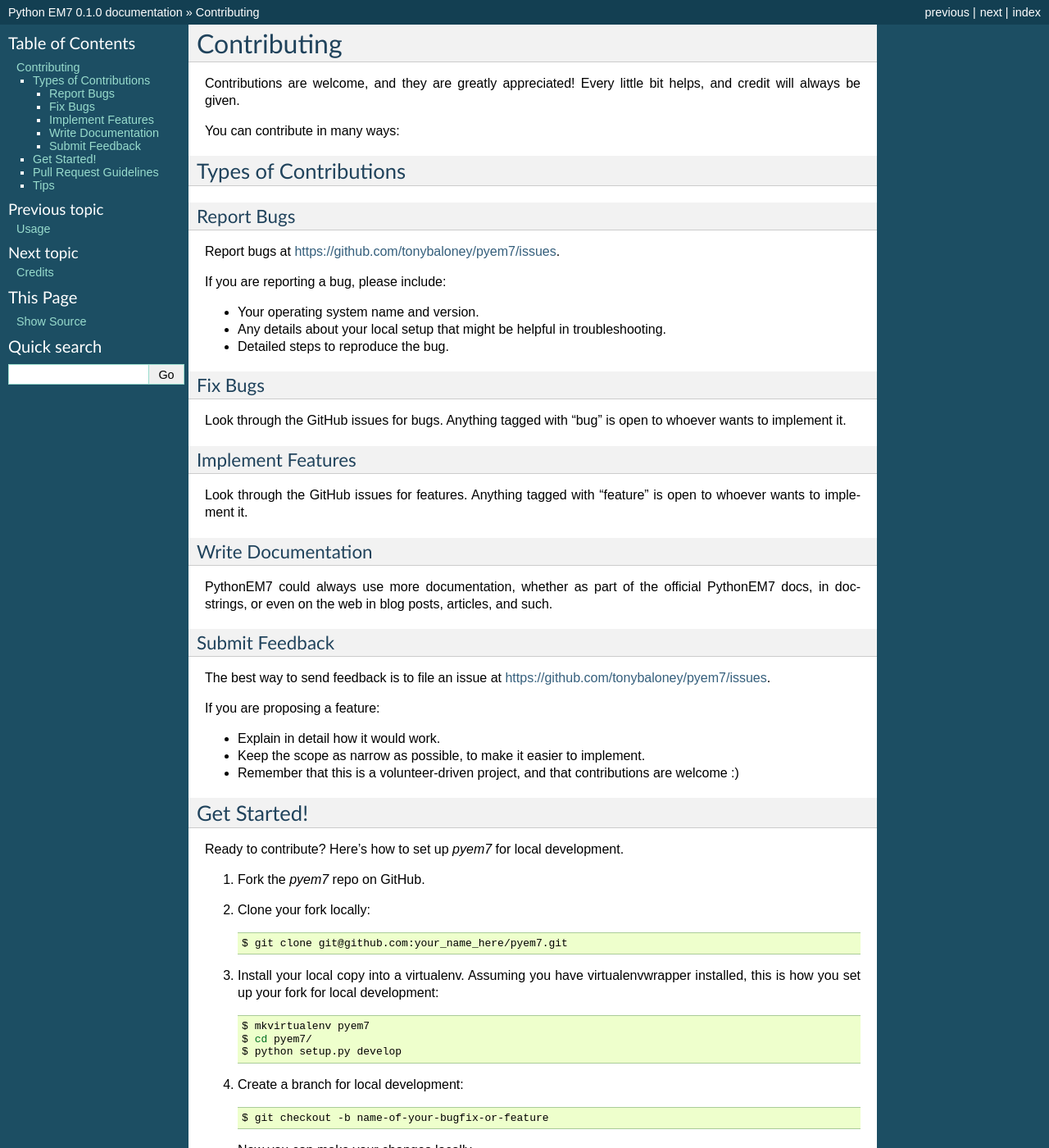
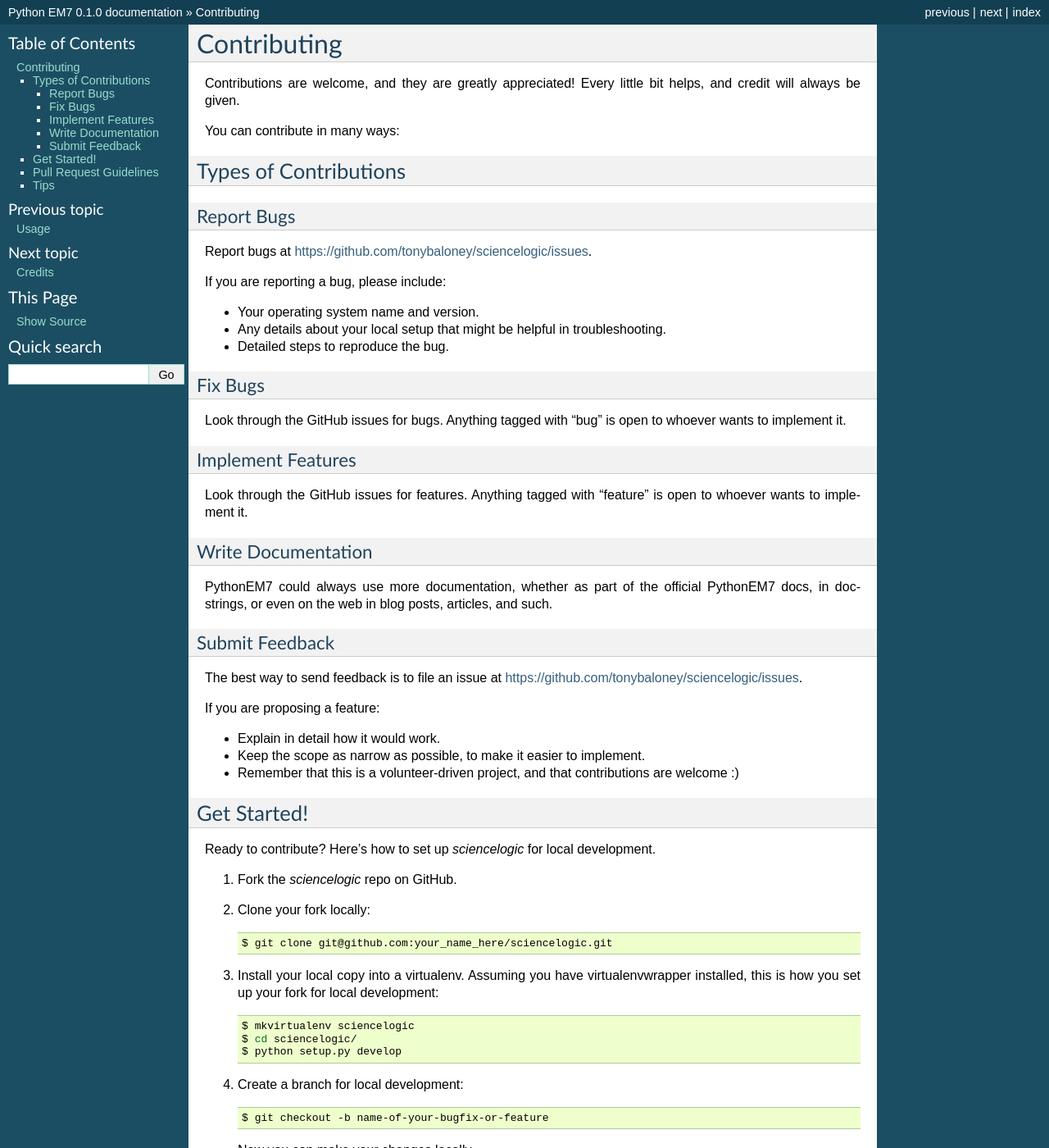
Before and after one commit to tonybaloney/sciencelogic, a Sphinx documentation site: the page built from docs/contributing.rst, in a window 1280 px wide and 1400 px high. Shown: the whole window at 82% size. Built offline with Sphinx 7.4.7, drawn with Linux system fonts in a browser that asks for light colours; some of the changed text lies outside the part shown.

Commit message:
update to sciencelogic namespace

```diff
--- a/CONTRIBUTING.rst
+++ b/CONTRIBUTING.rst
@@ -15,7 +15,7 @@ Types of Contributions
 Report Bugs
 ~~~~~~~~~~~
 
-Report bugs at https://github.com/tonybaloney/pyem7/issues.
+Report bugs at https://github.com/tonybaloney/sciencelogic/issues.
 
 If you are reporting a bug, please include:
 
@@ -45,7 +45,7 @@ articles, and such.
 Submit Feedback
 ~~~~~~~~~~~~~~~
 
-The best way to send feedback is to file an issue at https://github.com/tonybaloney/pyem7/issues.
+The best way to send feedback is to file an issue at https://github.com/tonybaloney/sciencelogic/issues.
 
 If you are proposing a feature:
 
@@ -57,17 +57,17 @@ If you are proposing a feature:
 Get Started!
 ------------
 
-Ready to contribute? Here's how to set up `pyem7` for local development.
+Ready to contribute? Here's how to set up `sciencelogic` for local development.
 
-1. Fork the `pyem7` repo on GitHub.
+1. Fork the `sciencelogic` repo on GitHub.
 2. Clone your fork locally::
 
-    $ git clone git@github.com:your_name_here/pyem7.git
+    $ git clone git@github.com:your_name_here/sciencelogic.git
 
 3. Install your local copy into a virtualenv. Assuming you have virtualenvwrapper installed, this is how you set up your fork for local development::
 
-    $ mkvirtualenv pyem7
-    $ cd pyem7/
+    $ mkvirtualenv sciencelogic
+    $ cd sciencelogic/
     $ python setup.py develop
 
 4. Create a branch for local development::
@@ -78,7 +78,7 @@ Ready to contribute? Here's how to set up `pyem7` for local development.
 
 5. When you're done making changes, check that your changes pass flake8 and the tests, including testing other Python versions with tox::
 
-    $ flake8 pyem7 tests
+    $ flake8 sciencelogic tests
     $ python setup.py test
     $ tox
 
@@ -102,7 +102,7 @@ Before you submit a pull request, check that it meets these guidelines:
    your new functionality into a function with a docstring, and add the
    feature to the list in README.rst.
 3. The pull request should work for Python 2.6, 2.7, 3.3, 3.4 and 3.5, and for PyPy. Check
-   https://travis-ci.org/tonybaloney/pyem7/pull_requests
+   https://travis-ci.org/tonybaloney/sciencelogic/pull_requests
    and make sure that the tests pass for all supported Python versions.
 
 Tips
@@ -110,4 +110,4 @@ Tips
 
 To run a subset of tests::
 
-    $ python -m unittest tests.test_pyem7
+    $ python -m unittest tests.test_sciencelogic
--- a/docs/conf.py
+++ b/docs/conf.py
@@ -1,7 +1,7 @@
 #!/usr/bin/env python
 # -*- coding: utf-8 -*-
 #
-# pyem7 documentation build configuration file, created by
+# sciencelogic documentation build configuration file, created by
 # sphinx-quickstart on Tue Jul  9 22:26:36 2013.
 #
 # This file is execfile()d with the current directory set to its
@@ -188,7 +188,7 @@ html_static_path = ['_static']
 #html_file_suffix = None
 
 # Output file base name for HTML help builder.
-htmlhelp_basename = 'pyem7doc'
+htmlhelp_basename = 'sciencelogicdoc'
 
 
 # -- Options for LaTeX output ------------------------------------------
--- a/docs/index.rst
+++ b/docs/index.rst
@@ -1,4 +1,4 @@
-.. pyem7 documentation master file, created by
+.. sciencelogic documentation master file, created by
    sphinx-quickstart on Tue Jul  9 22:26:36 2013.
    You can adapt this file completely to your liking, but it should at least
    contain the root `toctree` directive.
--- a/setup.cfg
+++ b/setup.cfg
@@ -5,7 +5,7 @@ tag = True
 
 [bumpversion:file:setup.py]
 
-[bumpversion:file:pyem7/__init__.py]
+[bumpversion:file:sciencelogic/__init__.py]
 
 [wheel]
 universal = 1
```
Also changed, not shown: example.py (+6 -1 lines), 5 other files.
